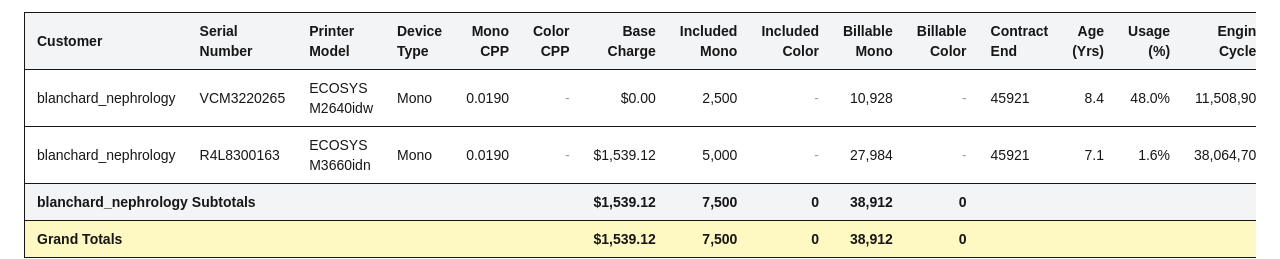
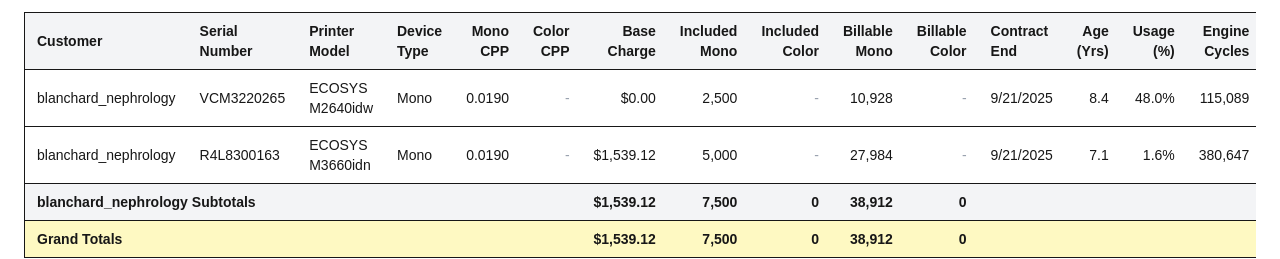
Before and after one commit to ElliottIan397/dealer-dashboard, a Next.js app: page / in a window 1280 px wide. Shown: the part 460-719 px from the top of the page. Built offline with nearby package versions, Linux system fonts and the light colour scheme.

Commit message:
Table formatting adjustments Rev 11

```diff
--- a/app/DealerDashboard.tsx
+++ b/app/DealerDashboard.tsx
@@ -48,10 +48,10 @@ export default function DealerDashboard() {
     Included_Color_Volume: row.Included_Color_Volume,
     Billable_Mono_Pages: row.Billable_Mono_Pages,
     Billable_Color_Pages: row.Billable_Color_Pages,
-    contract_end: row.contract_end,
+    contract_end: new Date((row.contract_end - 25569) * 86400 * 1000).toLocaleDateString("en-US"),
     Recalculated_Age_Years: row["Recalculated_Age_(Years)"],
     Usage_Percent: row.Usage_Percent,
-    Engine_Cycles: row.Engine_Cycles,
+    Engine_Cycles: row.Engine_Cycles / 100,
     Final_Risk_Level: row.Final_Risk_Level,
   })) as any[];
 
```
